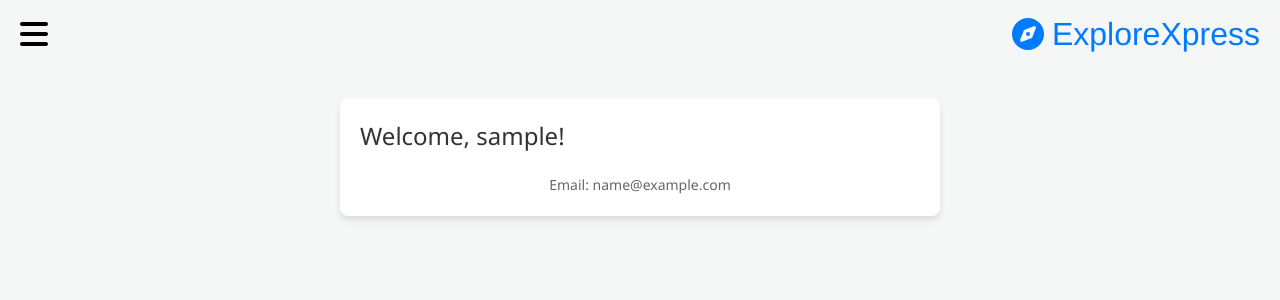
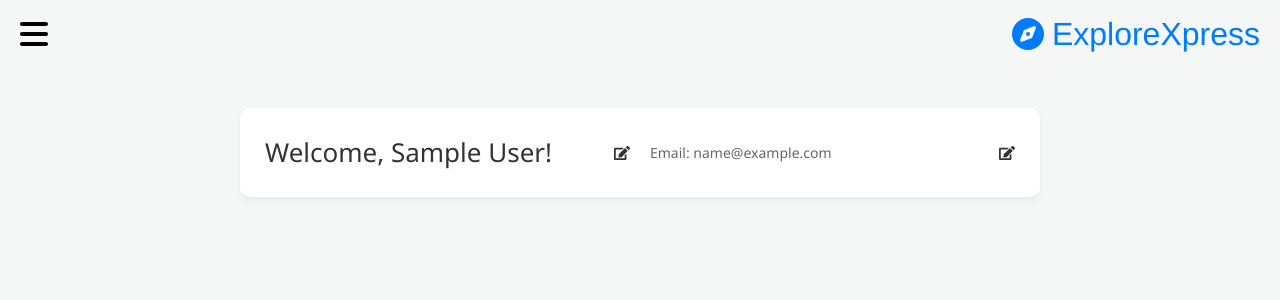
Before and after one commit to nitin272/ExploreXpress, a React (Vite) app in the folder Client/: page /Account in a window 1280 px wide. Shown: the top 300 px of the page. Built offline with nearby package versions, Linux system fonts and the light colour scheme; sample sign-in values are in the browser's storage.

Commit message:
Account details

```diff
--- a/Client/src/Pages/Home.css
+++ b/Client/src/Pages/Home.css
@@ -178,6 +178,3 @@ h2 {
   object-fit: cover;
   border-bottom: 1px solid #f0f0f0;
 }
-
-
-/* Additional CSS might be here for :first-of-type and scrollbar styles */
--- a/Client/src/Pages/Hotel.jsx
+++ b/Client/src/Pages/Hotel.jsx
@@ -2,16 +2,15 @@ import React, { useEffect, useState, createContext } from 'react';
 import axios from 'axios';
 import Navbar from '../components/Navbar';
 
-// Simulated user authentication context (replace with real auth logic)
+
 const UserContext = createContext();
 
 const Hotel = () => {
   const [hotels, setHotels] = useState([]);
   const [filteredHotels, setFilteredHotels] = useState([]);
   const [searchQuery, setSearchQuery] = useState('');
-  const [isLoggedIn, setIsLoggedIn] = useState(false); // Simulate user login state
+  const [isLoggedIn, setIsLoggedIn] = useState(false);
 
-  // Helper function to process fetched data
   const processHotelData = (data) => {
     if (!Array.isArray(data)) return [];
     return data.reduce((acc, cityData) => {
@@ -24,7 +23,7 @@ const Hotel = () => {
     }, []);
   };
 
-  // Fetch hotels from backend
+
   useEffect(() => {
     axios.get('http://localhost:4000/')
       .then(response => {
@@ -37,7 +36,7 @@ const Hotel = () => {
       });
   }, []);
 
-  // Filter hotels based on search query
+
   useEffect(() => {
     const result = hotels.filter(hotel =>
       hotel.name.toLowerCase().includes(searchQuery.toLowerCase()) ||
@@ -46,7 +45,7 @@ const Hotel = () => {
     setFilteredHotels(result);
   }, [searchQuery, hotels]);
 
-  // Handler for booking a hotel (placeholder for actual booking logic)
+
   const handleBookHotel = (hotelId) => {
     if (!isLoggedIn) {
       alert("Please log in to book hotels.");
--- a/Client/src/Pages/Train.css
+++ b/Client/src/Pages/Train.css
@@ -130,7 +130,8 @@
     font-size: 1rem;
   }
 
-  .home__search {
+  .ho
+  me__search {
     font-size: 1.3rem;
     padding: 0.6rem 1.5rem;
   }
--- a/Client/src/components/Account.css
+++ b/Client/src/components/Account.css
@@ -1,53 +1,102 @@
-/* General page settings */
+:root {
+  --primary-color: #007bff;
+  --text-color: #333;
+  --subtext-color: #666;
+  --background-color: #f4f7f6;
+  --container-bg-color: #ffffff;
+  --container-shadow: 0 4px 8px rgba(0, 0, 0, 0.05);
+  --hover-shadow: 0 8px 16px rgba(0, 0, 0, 0.1);
+  --border-radius: 10px;
+  --transition-speed: 0.3s;
+}
+
 body {
   margin: 0;
   font-family: 'Segoe UI', Tahoma, Geneva, Verdana, sans-serif;
-    background-color: #f4f7f6;
-    color: #333;
-  }
-
-  /* Navbar styling */
-  .navbar {
-    background-color: #007bff;
-    color: #ffffff;
-    padding: 10px 20px;
-  }
-
-  /* Account container styling */
-  .account-container {
-    max-width: 600px;
-    margin: 30px auto;
-    padding: 20px;
-    background-color: #ffffff;
-    border-radius: 8px;
-    box-shadow: 0 4px 6px rgba(0, 0, 0, 0.1);
-  }
-
-  /* Welcome message */
-  .account-container h1 {
-    color: #333;
-    font-size: 24px;
-    margin-bottom: 20px;
-  }
-
-  /* User details styling */
-  .account-container p {
-    color: #666;
+  background-color: var(--background-color);
+  color: var(--text-color);
   line-height: 1.6;
 }
 
-  /* User profile image */
+.navbar {
+  background: linear-gradient(135deg, var(--primary-color), darken(var(--primary-color), 5%));
+  color: white;
+  padding: 15px 20px;
+  text-align: center;
+  box-shadow: var(--container-shadow);
+}
+
+.account-container {
+  display: grid;
+  grid-template-columns: repeat(auto-fit, minmax(250px, 1fr));
+  gap: 20px;
+  max-width: 800px;
+  margin: 40px auto;
+  padding: 25px;
+  background-color: var(--container-bg-color);
+  border-radius: var(--border-radius);
+  box-shadow: var(--container-shadow);
+  transition: transform var(--transition-speed), box-shadow var(--transition-speed);
+}
+
+.account-container:hover {
+  transform: translateY(-5px);
+  box-shadow: var(--hover-shadow);
+}
+
+.account-container h1 {
+  color: var(--text-color);
+  font-size: 26px;
+}
+
+.user-detail {
+  display: flex;
+  align-items: center;
+  justify-content: space-between;
+}
+
+.user-detail p {
+  color: var(--subtext-color);
+}
+
+.edit-icon:hover {
+  transform: scale(1.3);
+}
+
 .account-container img {
-    width: 120px;
-    height: 120px;
   border-radius: 50%;
   object-fit: cover;
-    margin-top: 20px;
+  margin: 0 auto;
+  box-shadow: var(--container-shadow);
 }
 
-  /* Responsive design */
+
+input, button {
+  font-family: inherit;
+  padding: 10px 15px;
+  border-radius: var(--border-radius);
+  border: 1px solid var(--primary-color);
+  background-color: var(--container-bg-color);
+  color: var(--text-color);
+  transition: background-color var(--transition-speed), color var(--transition-speed), box-shadow var(--transition-speed);
+}
+
+button {
+  background-color: var(--primary-color);
+  color: white;
+}
+
+button:hover {
+  background-color: lighten(var(--primary-color), 10%);
+}
+
+input:focus, button:focus {
+  outline: none;
+  box-shadow: 0 0 0 3px rgba(var(--primary-color), 0.5);
+}
+
 @media (max-width: 768px) {
   .account-container {
-      padding: 15px;
+    padding: 20px;
   }
 }
--- a/Client/src/components/Account.jsx
+++ b/Client/src/components/Account.jsx
@@ -2,29 +2,34 @@ import React, { useState, useEffect } from 'react';
 import { useNavigate } from 'react-router-dom';
 import './Account.css';
 import Navbar from "../components/Navbar";
-
+import { FaEdit } from 'react-icons/fa';
 const Account = () => {
     const [userData, setUserData] = useState(null);
     const navigate = useNavigate();
 
     useEffect(() => {
-        const storedUser = JSON.parse(localStorage.getItem('user') || '{}');
-        const { userId, token } = storedUser;
+        const storedUserData = JSON.parse(localStorage.getItem('user') || '{}');
 
-        if (!userId || !token) {
+        const { userId, token, name, email, imageUrl } = storedUserData.user || storedUserData;
+
+        if (!userId) {
             console.log('Redirecting to login page.');
             navigate('/login');
             return;
         }
-        if (storedUser.username && storedUser.email) {
-            setUserData(storedUser);
+
+
+        if ((name || storedUserData.username) && email) {
+            setUserData({
+                ...storedUserData.user,
+                ...storedUserData,
+            });
             return;
         }
 
-
         const fetchUserData = async () => {
             try {
-                const response = await fetch(`http://localhost:4000/auth/user/${userId}`, {
+                const response = await fetch(`https://explorexpress-4.onrender.com/auth/user/${userId}`, {
                     method: 'GET',
                     headers: {
                         'Content-Type': 'application/json',
@@ -44,14 +49,23 @@ const Account = () => {
         fetchUserData();
     }, [navigate]);
 
+
+    const userName = userData?.name || userData?.username;
+
     return (
         <>
             <Navbar />
             <div className="account-container">
                 {userData ? (
                     <>
-                        <h1>Welcome, {userData.username}!</h1>
-                        <p>Email: {userData.email}</p>
+                        <div className="user-detail">
+                            <h1>Welcome, {userName}!</h1>
+                            <FaEdit className="edit-icon" />
+                        </div>
+                        <div className="user-detail">
+                            <p>Email: {userData.email}</p>
+                            <FaEdit className="edit-icon" />
+                        </div>
                         {userData.imageUrl && <img src={userData.imageUrl} alt="User Profile" />}
                     </>
                 ) : <div>Please log in to view your account.</div>}
--- a/Client/src/components/Navbar.css
+++ b/Client/src/components/Navbar.css
@@ -195,3 +195,20 @@ body, html {
         transform: scale(1);
     }
 }
+
+
+
+.user-info {
+    background-color: #90f9ff36;
+    color: #333;
+    padding: 20px;
+    border-bottom: 2px solid #f07575;
+    text-align: center;
+  }
+
+  .user-info h4 {
+    margin: 0;
+    font-size: 35px;
+    color: var(--primary-color);
+    font-weight: 600;
+  }
--- a/Client/src/components/Navbar.jsx
+++ b/Client/src/components/Navbar.jsx
@@ -1,6 +1,6 @@
 import React, { useState } from 'react';
 import { Link, useNavigate } from 'react-router-dom';
-import './Navbar.css'; // Ensure this matches the path to your CSS file
+import './Navbar.css';
 import { FontAwesomeIcon } from '@fortawesome/react-fontawesome';
 import {
   faCompass, faBars, faHome, faUsers, faStar, faEnvelope,
@@ -11,13 +11,20 @@ const Navbar = () => {
   const [newNavBar, setNewNavBar] = useState(false);
   const navigate = useNavigate();
 
-  // Check if user is logged in by looking for user data in localStorage
+
   const isLoggedIn = () => localStorage.getItem('user') !== null;
 
+  const getUserDetails = () => {
+    const user = localStorage.getItem('user');
+    return user ? JSON.parse(user) : null;
+  };
+
   const handleLogout = () => {
-    localStorage.removeItem('user'); // Clear user data from localStorage
-    navigate('/login'); // Redirect to login page after logout
+    localStorage.removeItem('user');
+    navigate('/login');
   };
+
+  const userDetails = getUserDetails();
 
   return (
     <header className="header">
@@ -32,6 +39,11 @@ const Navbar = () => {
       </h1>
 
       <div className={newNavBar ? "new-navbar active" : "new-navbar"}>
+        {isLoggedIn() && (
+          <div className="user-info">
+            <h4>Welcome, {userDetails.name}</h4>
+          </div>
+        )}
         <h3 className='cross'>
           <FontAwesomeIcon
             icon={faTimes}
```
Also changed, not shown: 1 other file (tests, documents, lock files or other folders). Lines whose indentation alone changed are shown as unchanged.
